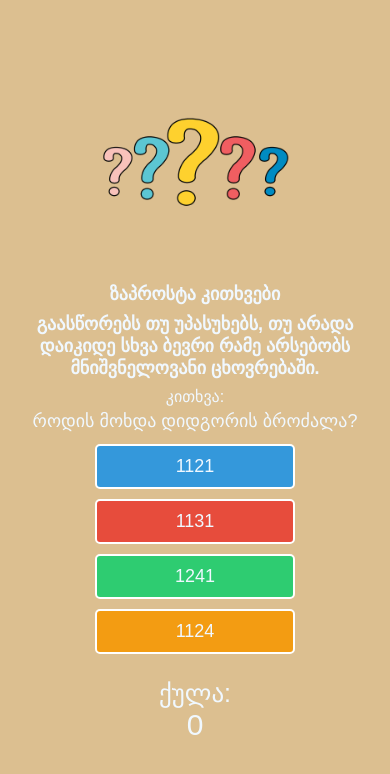
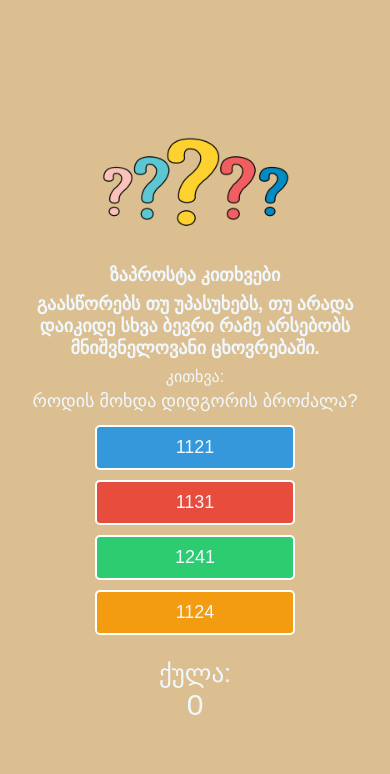
Before and after one commit to Ochopintr3/quiz, a plain HTML site: page index.html in a window 390 px wide. Drawn offline with Linux system fonts and the light colour scheme.

Commit message:
Update style.css

```diff
--- a/style.css
+++ b/style.css
@@ -39,7 +39,7 @@ h1 {
 @media only screen and (max-width: 600px) {
     h1 {
       font-size: 18px;
-      margin-top: -10%;
+      margin-top: -20%;
     }
   }
 h2 {
```
